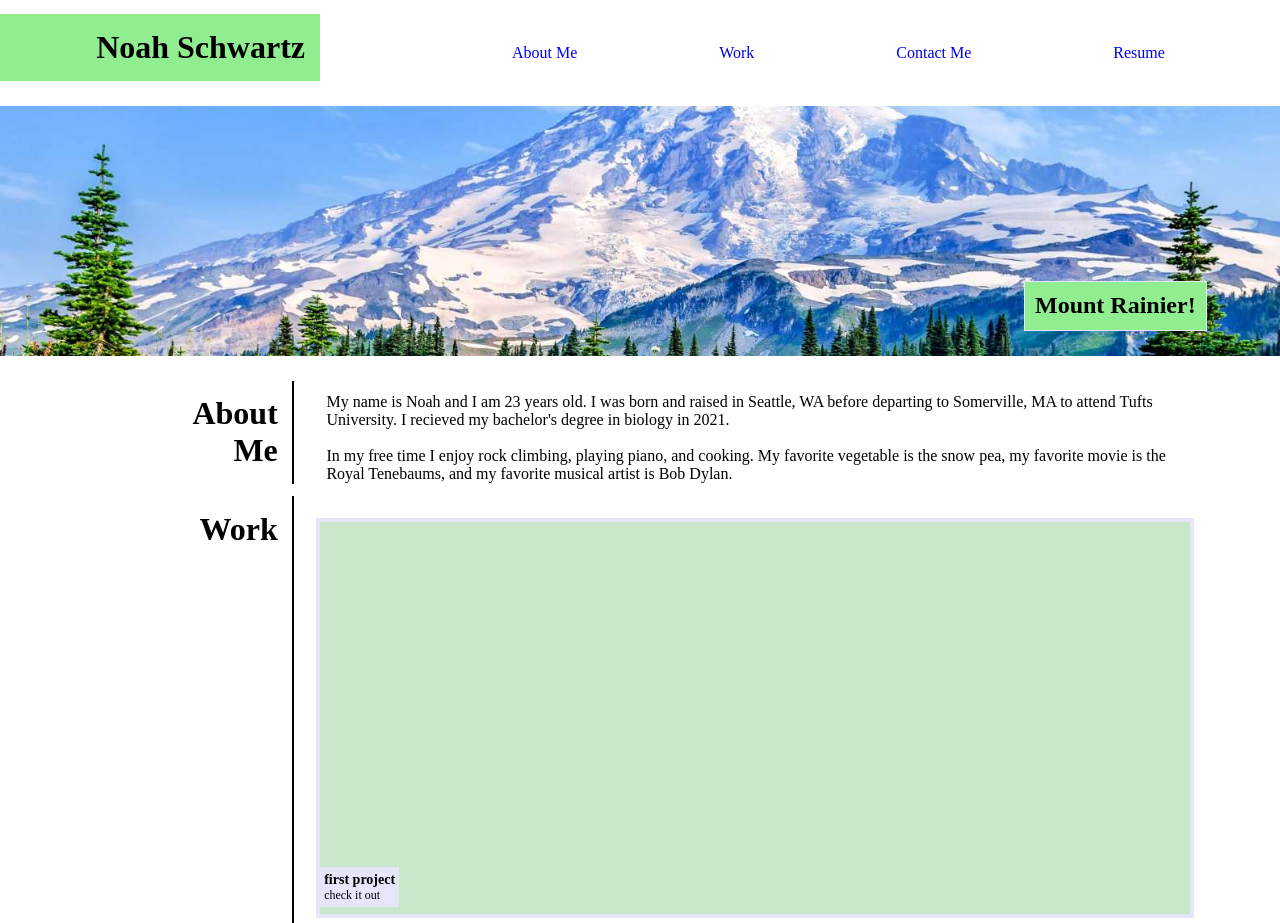
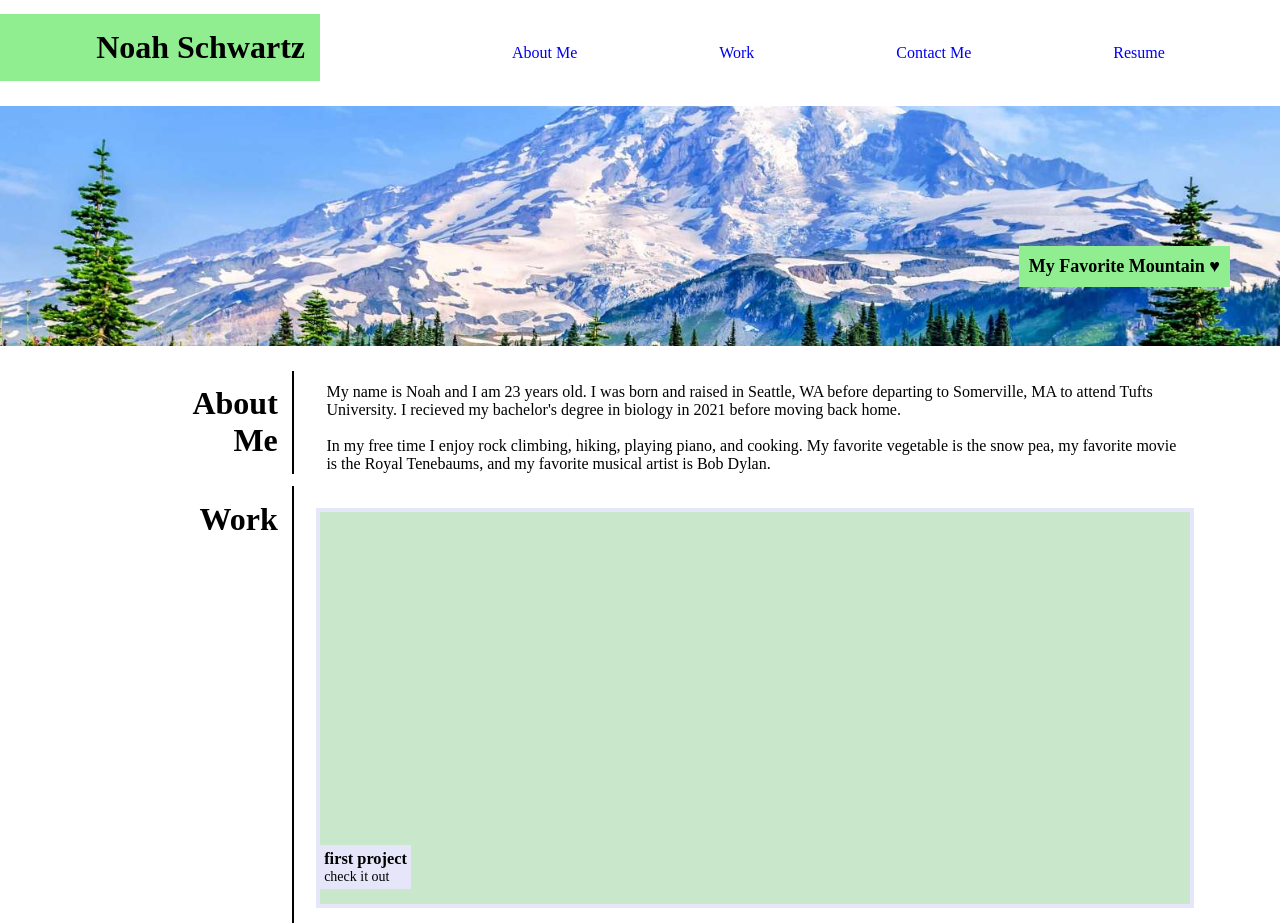
Before and after one commit to noah138/module-2-challenge, a plain HTML site: page index.html in a window 1280 px wide. Shown: the top 923 px of the page. Drawn offline with Linux system fonts and the light colour scheme.

Commit message:
finished the structure for the medium screen and updated the subtitle for the background image

```diff
--- a/index.html
+++ b/index.html
@@ -21,14 +21,14 @@
     </header>
 <!-- main background image-->
     <div class="background-image">
-        <div class="subtitle"><h2>Mount Rainier!</h2></div>
+        <div class="subtitle"><h2>My Favorite Mountain &heartsuit;</h2></div>
     </div>
 <!-- About Me -->
     <article>
         <div class="sidebar-top"><h1>About<br class="hide-on-small"> Me</h1></div>
         <div class="bio">
             <p>My name is Noah and I am 23 years old. I was born and raised in Seattle, WA before departing to Somerville, MA to attend Tufts University.
-            I recieved my bachelor's degree in biology in 2021.<br><br>In my free time I enjoy rock climbing, playing piano, and cooking. My favorite vegetable is the snow pea, my favorite movie is the Royal Tenebaums, and my favorite musical artist is Bob Dylan.
+            I recieved my bachelor's degree in biology in 2021 before moving back home.<br><br>In my free time I enjoy rock climbing, hiking, playing piano, and cooking. My favorite vegetable is the snow pea, my favorite movie is the Royal Tenebaums, and my favorite musical artist is Bob Dylan.
             </p>
         </div>
     </article>
--- a/style.css
+++ b/style.css
@@ -49,10 +49,8 @@ header {
 
 /* background image */
 .background-image {
-    display: flex;
-    flex-wrap: wrap;
     width: 100%;
-    height: 250px;
+    min-height: 30vh;
     margin-bottom: 25px;
     background-image: url(./images/99.jpeg);
     background-size: cover;
@@ -60,18 +58,18 @@ header {
 }
 
 .background-image h2 {
+    font-size: large;
     padding: 10px;
 }
 
 .subtitle {
-    border: 1px solid var(--primary);
+    display: flex;
+    flex-wrap: wrap;
+    float: right;
     background-color: var(--fill);
-    float: right;
     position: relative;
-    left: 80%;
-    right: 10vh;
-    top: 70%;
-    height: 20%;
+    margin-top: 140px;
+    margin-right: 50px;
 }
 
 /* formatting the three main sections */
@@ -157,12 +155,12 @@ section:hover {
     background-color: var(--primary);
     position:relative;
     float: left;
-    top: 50%;
-    font-size: 12px;
+    top: 45%;
+    font-size: 14px;
 }
 
 #bottom-corner {
-    top: 88%;
+    top: 85%;
 }
 
 /* footer */
@@ -182,7 +180,7 @@ footer a {
 }
 
 @media screen and (max-width: 992px) {
-
+ /* header */
     header {
         margin-top: 0;
         margin-bottom: 0;
@@ -216,6 +214,13 @@ footer a {
     .topnav a {
         margin-right: 0;
         justify-content: space-evenly;
+    }
+/* background image */
+    .background-image {
+        background-image: url(./images/99.jpeg);
+        background-size: cover;
+        background-position: center;
+        margin-top: 55px;
     }
 
     .bio,
```
